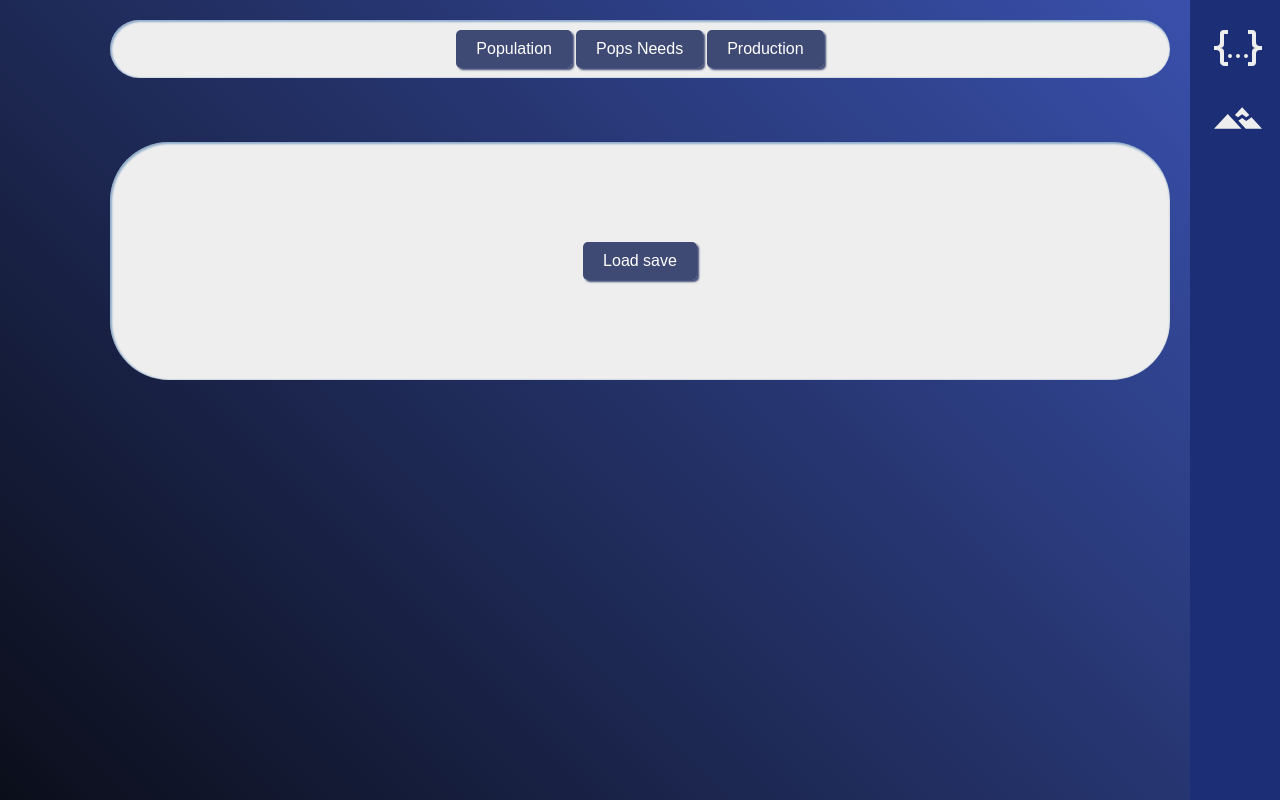
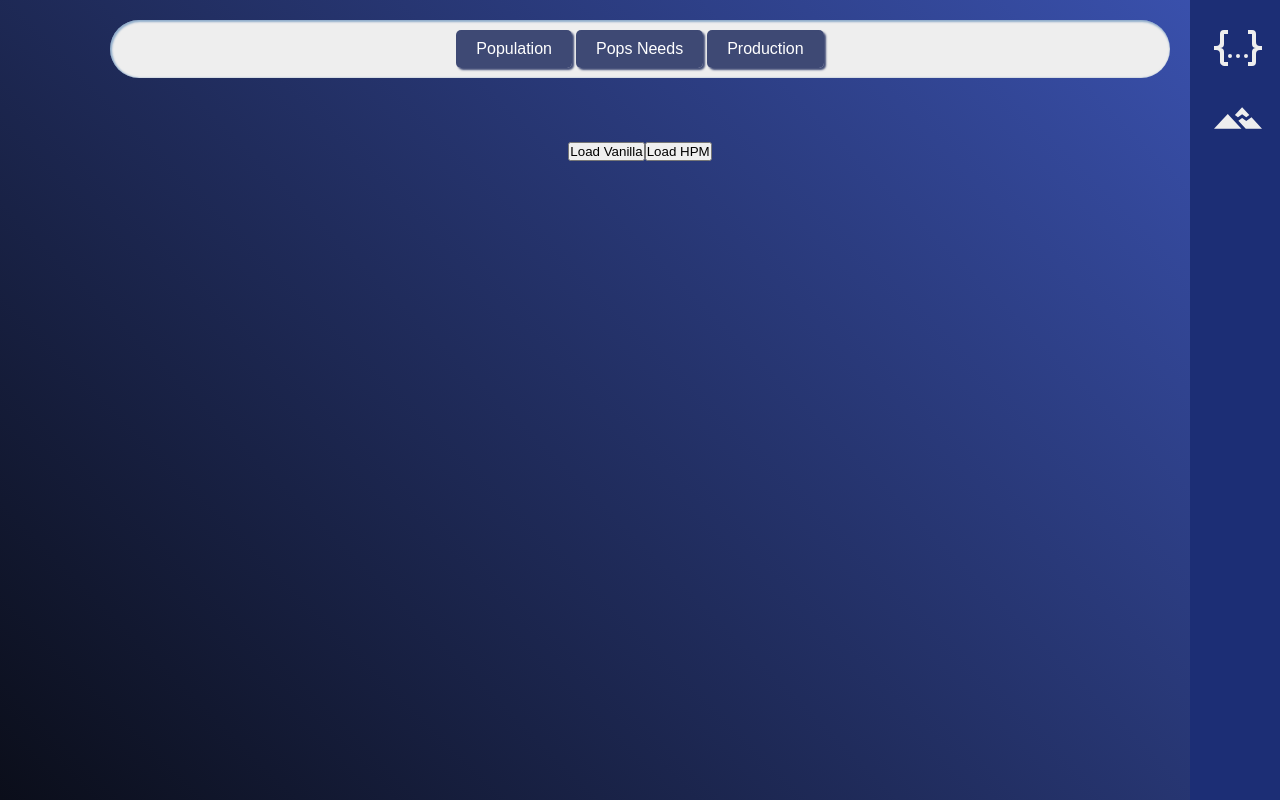
Before and after one commit to cetvrtak/vic2-savegame-analyst, a React (Vite) app: page / in a window 1280 px wide. Built offline with nearby package versions, Linux system fonts and the light colour scheme.

Commit message:
Create and use Context to select mod

```diff
--- a/src/components/App.tsx
+++ b/src/components/App.tsx
@@ -5,6 +5,8 @@ import { reducer } from './reducer';
 import { initialState } from './types';
 import Main from './Main';
 import Header from './Header';
+import { DataProvider } from './DataContext';
+import ModSelector from './ModSelector';
 
 const App: React.FC = () => {
   const [state, dispatch] = useReducer(reducer, initialState);
@@ -13,11 +15,14 @@ const App: React.FC = () => {
     <>
       <Header dispatch={dispatch} />
 
-      {!state.world ? (
-        <LoadSave dispatch={dispatch} state={state} />
-      ) : (
-        <Main appState={state} />
-      )}
+      <DataProvider>
+        <ModSelector />
+        {!state.world ? (
+          <LoadSave dispatch={dispatch} state={state} />
+        ) : (
+          <Main appState={state} />
+        )}
+      </DataProvider>
     </>
   );
 };
--- /dev/null
+++ b/src/components/DataContext.tsx
@@ -0,0 +1,28 @@
+import React, { createContext, useContext, useState } from 'react';
+
+type DataContextType = {
+  mod: string;
+  setMod: (folder: string) => void;
+};
+
+const DataContext = createContext<DataContextType | undefined>(undefined);
+
+export const DataProvider: React.FC<{ children: React.ReactNode }> = ({
+  children,
+}) => {
+  const [mod, setMod] = useState<string>('');
+
+  return (
+    <DataContext.Provider value={{ mod, setMod }}>
+      {children}
+    </DataContext.Provider>
+  );
+};
+
+export const useData = () => {
+  const context = useContext(DataContext);
+  if (!context) {
+    throw new Error('useData must be used within a DataProvider');
+  }
+  return context;
+};
--- a/src/components/LoadSave.tsx
+++ b/src/components/LoadSave.tsx
@@ -2,12 +2,16 @@ import React, { useRef, useState } from 'react';
 import { parseFileStream } from './parser';
 import { Action } from './actions';
 import { AppState } from './types';
+import { useData } from './DataContext';
 
 type LoadSaveProps = { dispatch: React.Dispatch<Action>; state: AppState };
 
 const LoadSave: React.FC<LoadSaveProps> = ({ dispatch, state }) => {
   const [fileSelected, setFileSelected] = useState(false);
   const fileInputRef = useRef<HTMLInputElement>(null);
+
+  const { mod } = useData();
+  if (!mod) return;
 
   const handleClick = () => {
     if (fileInputRef.current) {
--- /dev/null
+++ b/src/components/ModSelector.tsx
@@ -0,0 +1,20 @@
+import React from 'react';
+import { useData } from './DataContext';
+
+const ModSelector: React.FC = () => {
+  const { mod, setMod } = useData();
+  if (mod) return;
+
+  const handleModSelection = (folder: string) => {
+    setMod(folder);
+  };
+
+  return (
+    <div>
+      <button onClick={() => handleModSelection('/')}>Load Vanilla</button>
+      <button onClick={() => handleModSelection('/HPM')}>Load HPM</button>
+    </div>
+  );
+};
+
+export default ModSelector;
```
